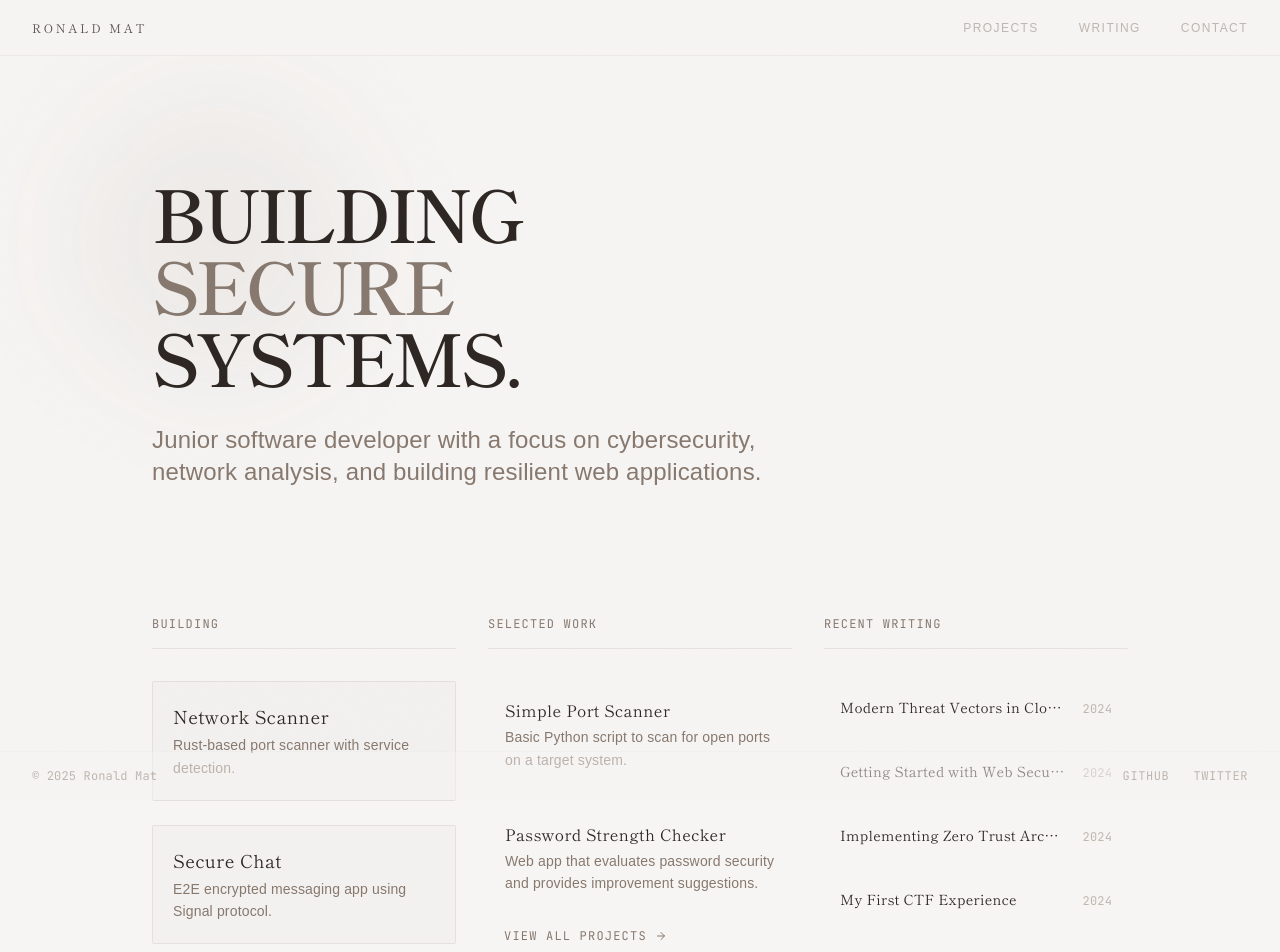
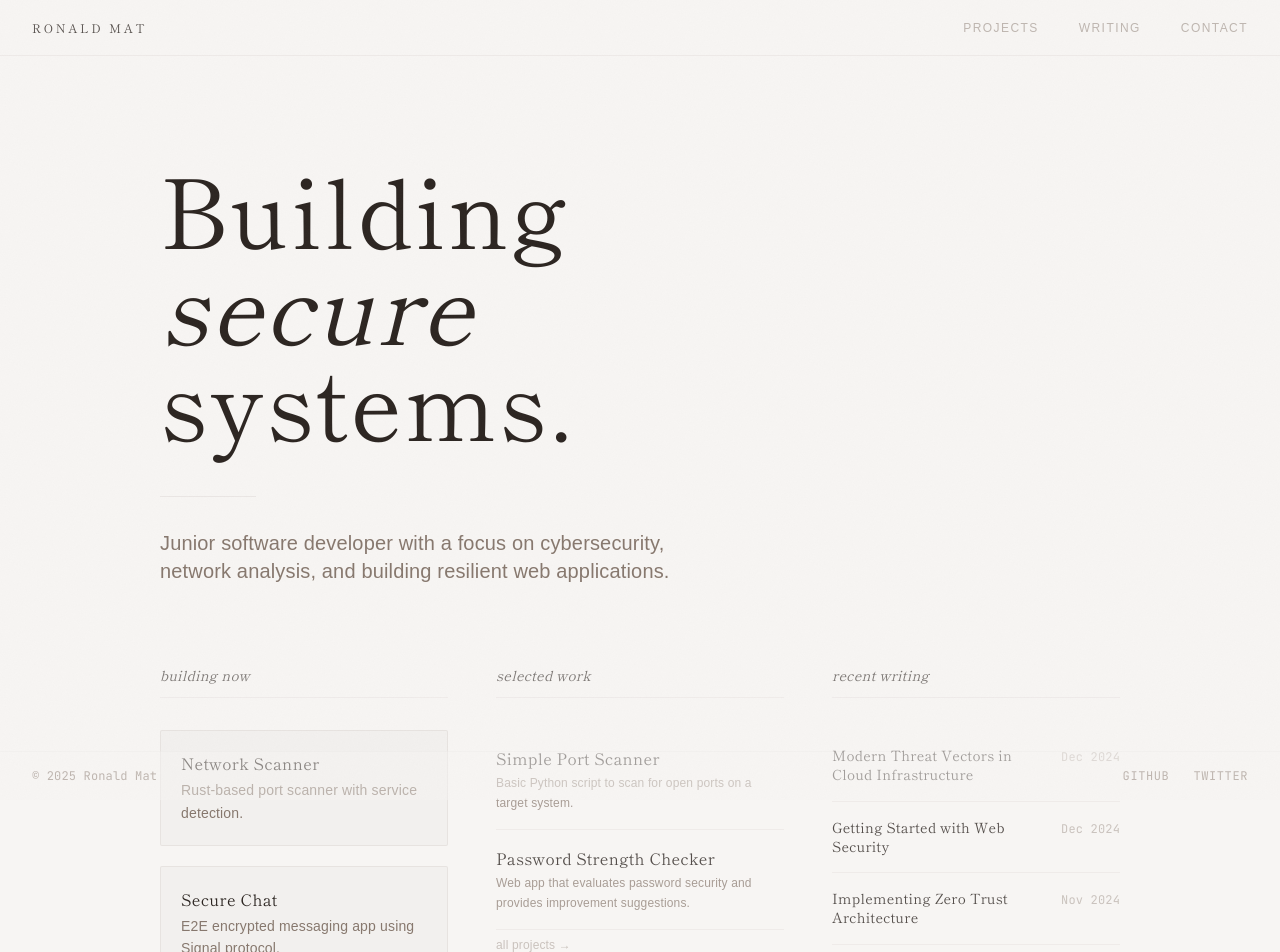
Before and after one commit to glitchbytez/ronald-mat, a Next.js app: page / in a window 1280 px wide. Shown: the top 952 px of the page. Built offline with nearby package versions, Linux system fonts and the light colour scheme; a web font is replaced by a local one.

Commit message:
style: step 7 — wabi home page (hero, columns, list rows)

```diff
--- a/app/page.tsx
+++ b/app/page.tsx
@@ -2,7 +2,6 @@ import Link from "next/link"
 import projectsData from "@/data/projects.json"
 import articlesData from "@/data/articles.json"
 import { Card, CardContent, CardHeader, CardTitle, CardDescription } from "@/components/ui/card"
-import { ArrowRight } from "lucide-react"
 
 export default function Home() {
   const featuredProjects = projectsData.projects.filter((p) => p.featured)
@@ -11,88 +10,96 @@ export default function Home() {
     .slice(0, 5)
 
   return (
-    <main className="flex flex-col px-6 max-w-5xl mx-auto w-full justify-center">
+    <main className="flex flex-col px-8 max-w-5xl mx-auto w-full justify-center">
 
       {/* Hero Section */}
-      <section className="mb-32 pt-20 animate-fade-in">
-        <div className="relative">
-          <div className="absolute -top-20 -left-20 w-72 h-72 bg-primary/5 rounded-full blur-3xl -z-10"></div>
-          <h1 className="text-5xl md:text-7xl font-bold tracking-tighter mb-8 leading-[1.1]">
-            BUILDING <br />
-            <span className="text-muted-foreground">SECURE</span> <br />
-            SYSTEMS.
-          </h1>
-        </div>
-        <p className="text-xl md:text-2xl text-muted-foreground max-w-2xl leading-relaxed font-light">
-          Junior software developer with a focus on cybersecurity, network analysis, and building resilient web applications.
+      <section className="mb-20 pt-16 animate-wabi-in">
+        <h1 className="font-display text-6xl md:text-8xl font-normal tracking-wide leading-[1.05] mb-8">
+          Building <br />
+          <em>secure</em> <br />
+          systems.
+        </h1>
+        <hr className="border-t border-border/40 mt-12 mb-8 w-24" />
+        <p className="font-sans text-lg md:text-xl text-muted-foreground max-w-xl leading-relaxed font-light">
+          Junior software developer with a focus on cybersecurity, network analysis,
+          and building resilient web applications.
         </p>
       </section>
 
       {/* Main Grid */}
-      <div className="grid grid-cols-1 md:grid-cols-12 gap-8 mb-24 animate-fade-in-delayed">
+      <div className="grid grid-cols-1 md:grid-cols-12 gap-12 mb-24 animate-wabi-in-slow">
 
-        {/* Column 1: Building (Now) */}
+        {/* Column 1: Building Now */}
         <div className="md:col-span-4 space-y-8">
-          <h2 className="font-mono text-xs uppercase tracking-widest text-muted-foreground border-b border-border/50 pb-4 mb-6">Building</h2>
-          <div className="space-y-6">
-            <Card className="bg-card/50 backdrop-blur-sm border-border/50">
+          <h2 className="font-display text-sm italic opacity-60 border-b border-border/40 pb-3">
+            building now
+          </h2>
+          <div className="space-y-5">
+            <Card className="bg-card/70 border-border/40">
               <CardHeader>
-                <CardTitle className="text-lg">Network Scanner</CardTitle>
+                <CardTitle className="text-base">Network Scanner</CardTitle>
                 <CardDescription>Rust-based port scanner with service detection.</CardDescription>
               </CardHeader>
             </Card>
-            <Card className="bg-card/50 backdrop-blur-sm border-border/50">
+            <Card className="bg-card/70 border-border/40">
               <CardHeader>
-                <CardTitle className="text-lg">Secure Chat</CardTitle>
+                <CardTitle className="text-base">Secure Chat</CardTitle>
                 <CardDescription>E2E encrypted messaging app using Signal protocol.</CardDescription>
               </CardHeader>
             </Card>
           </div>
         </div>
 
-        {/* Column 2: Projects */}
+        {/* Column 2: Selected Work */}
         <div className="md:col-span-4 space-y-8">
-          <h2 className="font-mono text-xs uppercase tracking-widest text-muted-foreground border-b border-border/50 pb-4 mb-6">Selected Work</h2>
-          <div className="space-y-4">
+          <h2 className="font-display text-sm italic opacity-60 border-b border-border/40 pb-3">
+            selected work
+          </h2>
+          <div className="space-y-0">
             {featuredProjects.map((project) => (
               <Link key={project.id} href={project.github} target="_blank" className="block group">
-                <Card className="h-full bg-transparent border-transparent hover:bg-card/50 hover:border-border/50 transition-all duration-300">
-                  <CardHeader className="p-4">
-                    <CardTitle className="text-base group-hover:text-primary transition-colors flex items-center gap-2">
-                      {project.name}
-                      <ArrowRight className="w-4 h-4 opacity-0 -translate-x-2 group-hover:opacity-100 group-hover:translate-x-0 transition-all" />
-                    </CardTitle>
-                    <CardDescription className="line-clamp-2 mt-1">
-                      {project.description}
-                    </CardDescription>
-                  </CardHeader>
-                </Card>
+                <div className="py-4 border-b border-border/25">
+                  <h3 className="font-display font-normal text-base mb-1 opacity-80 group-hover:opacity-100 group-hover:italic transition-all duration-500">
+                    {project.name}
+                  </h3>
+                  <p className="font-sans text-xs text-muted-foreground font-light leading-relaxed opacity-70">
+                    {project.description}
+                  </p>
+                </div>
               </Link>
             ))}
-            <Link href="/projects" className="inline-flex items-center text-xs font-mono uppercase tracking-widest text-muted-foreground hover:text-primary transition-colors mt-4 px-4">
-              View All Projects <ArrowRight className="w-3 h-3 ml-2" />
+            <Link
+              href="/projects"
+              className="inline-flex items-center gap-2 text-xs font-sans text-muted-foreground opacity-40 hover:opacity-80 transition-opacity duration-500 mt-5"
+            >
+              all projects →
             </Link>
           </div>
         </div>
 
-        {/* Column 3: Writing */}
+        {/* Column 3: Recent Writing */}
         <div className="md:col-span-4 space-y-8">
-          <h2 className="font-mono text-xs uppercase tracking-widest text-muted-foreground border-b border-border/50 pb-4 mb-6">Recent Writing</h2>
-          <div className="space-y-2">
+          <h2 className="font-display text-sm italic opacity-60 border-b border-border/40 pb-3">
+            recent writing
+          </h2>
+          <div className="space-y-0">
             {recentArticles.map((article) => (
               <Link key={article.id} href={`/writing/${article.slug}`} className="block group">
-                <div className="p-4 rounded-lg hover:bg-card/50 transition-colors">
-                  <div className="flex justify-between items-baseline mb-1">
-                    <h3 className="font-medium text-sm group-hover:text-primary transition-colors truncate pr-4">{article.title}</h3>
-                    <span className="text-xs text-muted-foreground font-mono shrink-0 opacity-50">
-                      {new Date(article.date).getFullYear()}
-                    </span>
-                  </div>
+                <div className="py-4 border-b border-border/25 flex justify-between items-baseline gap-4">
+                  <h3 className="font-display font-normal text-sm opacity-80 group-hover:opacity-100 group-hover:italic transition-all duration-500 leading-snug">
+                    {article.title}
+                  </h3>
+                  <span className="font-mono text-xs text-muted-foreground shrink-0 opacity-40">
+                    {new Date(article.date).toLocaleDateString("en-US", { month: "short", year: "numeric" })}
+                  </span>
                 </div>
               </Link>
             ))}
-            <Link href="/writing" className="inline-flex items-center text-xs font-mono uppercase tracking-widest text-muted-foreground hover:text-primary transition-colors mt-4 px-4">
-              Read All Articles <ArrowRight className="w-3 h-3 ml-2" />
+            <Link
+              href="/writing"
+              className="inline-flex items-center gap-2 text-xs font-sans text-muted-foreground opacity-40 hover:opacity-80 transition-opacity duration-500 mt-5"
+            >
+              all writing →
             </Link>
           </div>
         </div>
```
